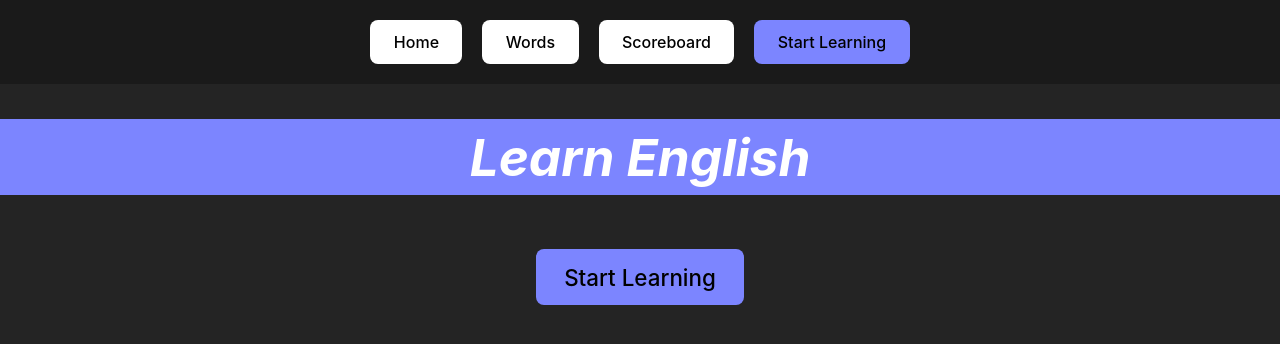
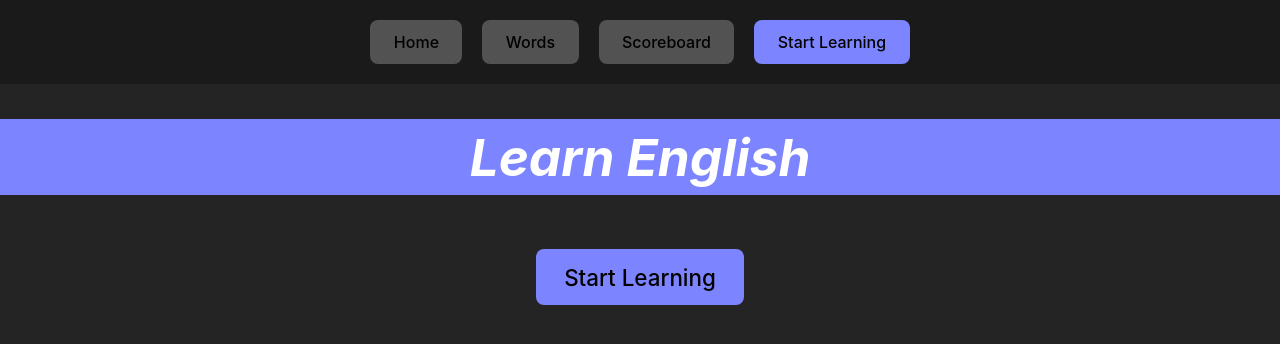
Before and after one commit to Yli-RajalaJuho/learn-english-app, a React (Vite) app in the folder frontend/: page / in a window 1280 px wide. Shown: the top 344 px of the page. Built offline with nearby package versions, Linux system fonts and the light colour scheme.

Commit message:
modify: theme for ios

```diff
--- a/frontend/src/index.css
+++ b/frontend/src/index.css
@@ -528,10 +528,4 @@ button:focus-visible {
     color: #ffffff;
     background-color: #242424;
   }
-  a:hover {
-    color: #747bff;
-  }
-  button {
-    background-color: #ffffff;
-  }
 }
```
